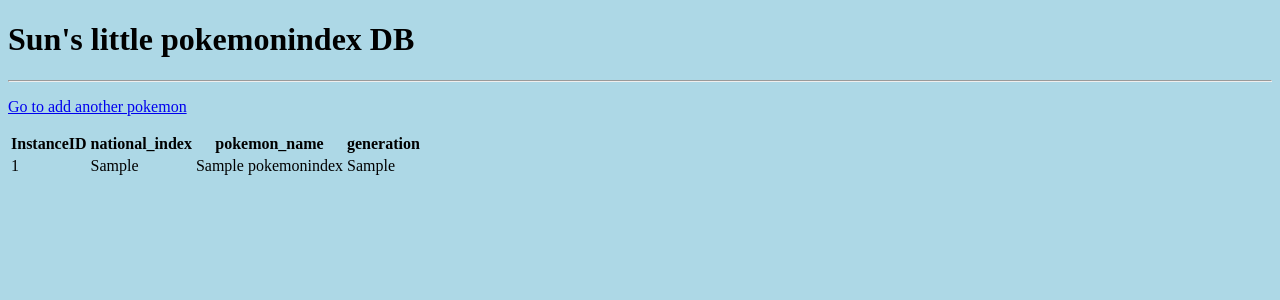
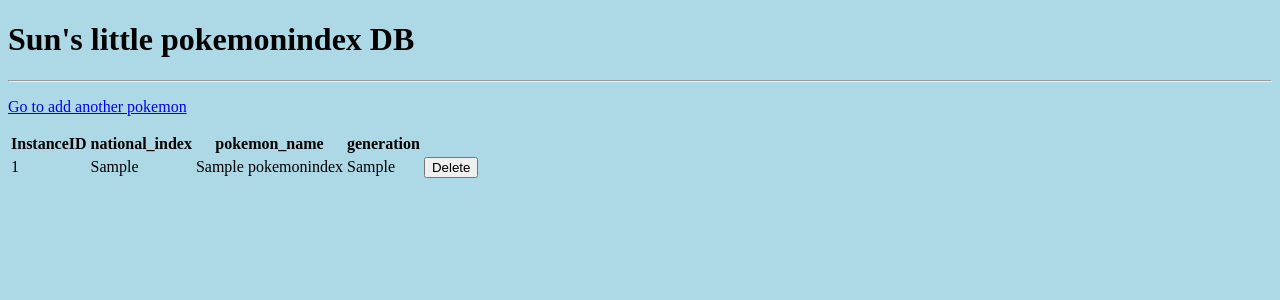
Before and after one commit to sun0108/homework4, a Flask app: page / in a window 1280 px wide. Shown: the top 300 px of the page. Run offline with Flask 2, Linux system fonts and the light colour scheme; tables that the repository leaves empty hold one stand-in row (values such as "Sample post"); parts of the project's set-up code (start-up, migrations or seed data) failed here and were passed over.

Commit message:
delete record

```diff
--- a/app.py
+++ b/app.py
@@ -1,5 +1,5 @@
 from flask import Flask
-from flask import render_template, redirect
+from flask import render_template, redirect,request
 from flask_wtf import FlaskForm
 from wtforms import StringField
 from wtforms.validators import DataRequired
@@ -45,5 +45,17 @@ def pokemonindex():
     return render_template('pokemonindex.html',form=form,pageTitle='Add pokemons')
 
 
+
+@app.route('/delete_pokemon/<int:InstanceID>',methods=['GET','POST'])
+def delete_pokemon(InstanceID):
+    if request.method=='POST':
+        pokemon=ysun95_pokemonindex.query.get_or_404(InstanceID)
+        db.session.delete(pokemon)
+        db.session.commit()
+        return redirect('/')
+    else:
+        return redirect('/')
+
+
 if __name__ == '__main__':
     app.run(debug=True)
--- a/templates/index.html
+++ b/templates/index.html
@@ -22,6 +22,12 @@
                 <td> {{row.national_index}}</td>
                 <td> {{row.pokemon_name}}</td>
                 <td> {{row.generation}}</td>
+
+                <td>
+                    <form action="{{url_for('delete_pokemon',InstanceID=row.InstanceID)}}" method="POST">
+                        <input type="submit" value="Delete" />
+                    </form>
+                </td>
             </tr>
             {% endfor %}
         </tbody>
```
